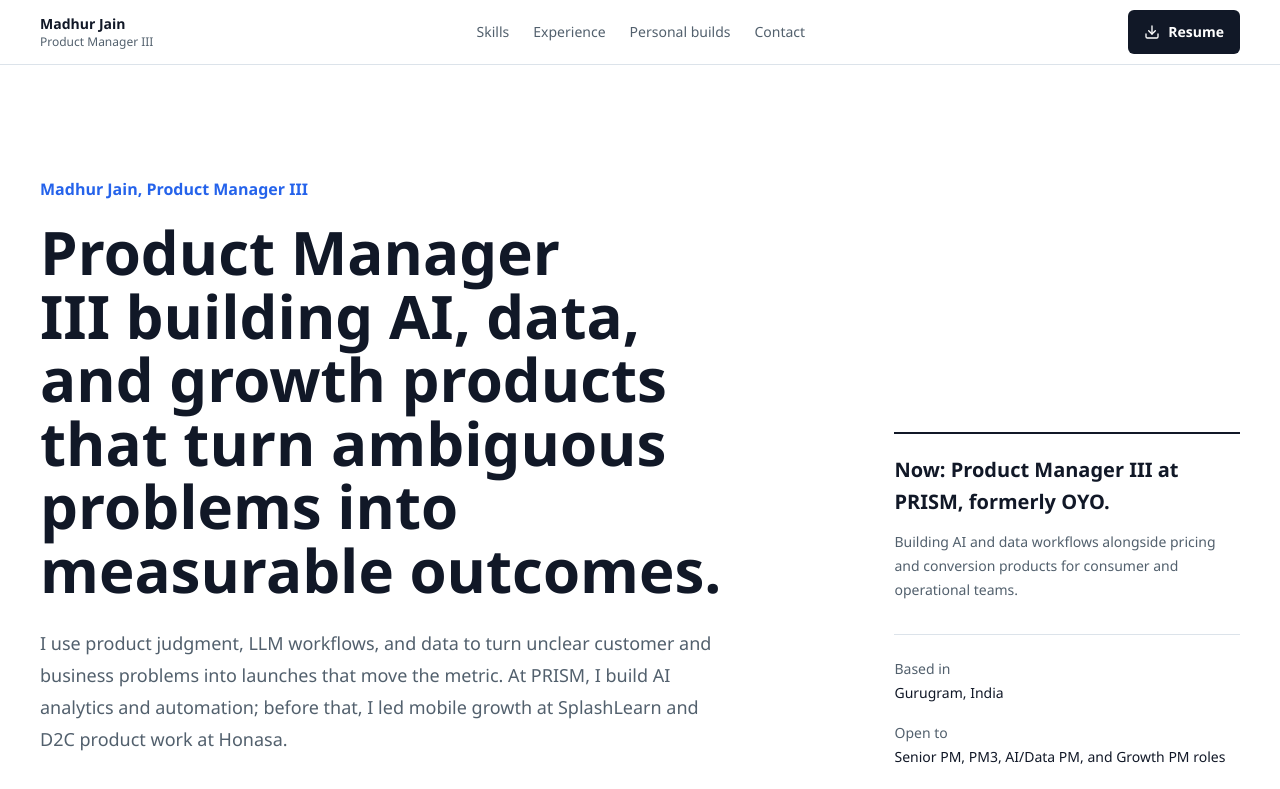
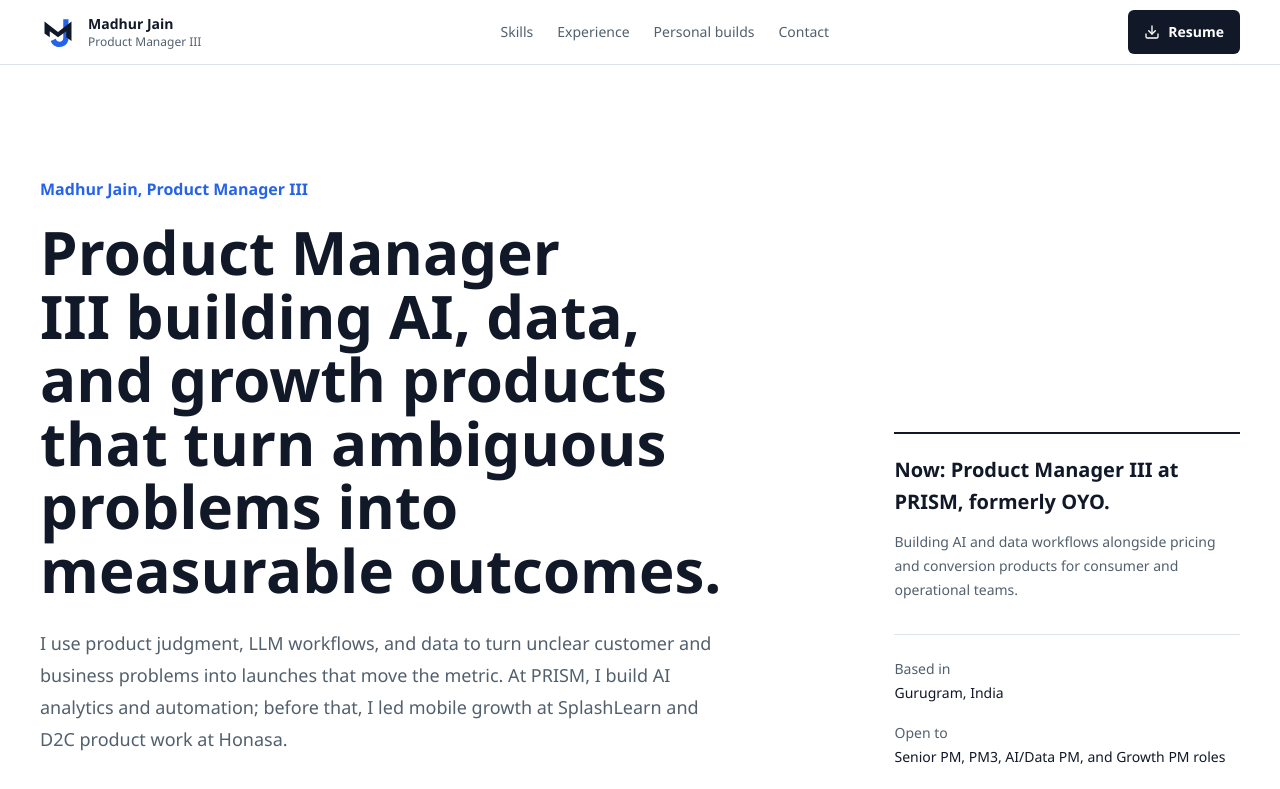
Before and after one commit to madhur0299/product-portfolio, a Next.js app: page / in a window 1280 px wide. Shown: the top 789 px of the page. Built offline with nearby package versions, Linux system fonts and the light colour scheme.

Commit message:
Add portfolio brand mark

```diff
--- /dev/null
+++ b/src/components/brand-mark.tsx
@@ -0,0 +1,23 @@
+type BrandMarkProps = {
+  className?: string;
+};
+
+export function BrandMark({ className }: BrandMarkProps) {
+  return (
+    <svg
+      viewBox="0 0 48 48"
+      fill="none"
+      aria-hidden="true"
+      className={className}
+    >
+      <path
+        fill="#2563EB"
+        d="M29 7h9v25c0 7-4.9 12-12 12-5.6 0-10.1-3.2-11.7-8.1l6.7-2.8c.8 2.4 2.8 3.9 5.1 3.9 2.9 0 4.9-2.1 4.9-5V7Z"
+      />
+      <path
+        fill="currentColor"
+        d="M6 36V10l18 14 18-14v26l-7-5V23l-11 8-11-8v8l-7-5Z"
+      />
+    </svg>
+  );
+}
--- a/src/components/site-header.tsx
+++ b/src/components/site-header.tsx
@@ -1,14 +1,18 @@
 import { Download } from "lucide-react";
 import Link from "next/link";
+import { BrandMark } from "@/components/brand-mark";
 import { profile } from "@/data/portfolio";
 
 export function SiteHeader() {
   return (
     <header className="sticky top-0 z-40 border-b border-line bg-surface/95 backdrop-blur">
       <div className="mx-auto flex min-h-16 max-w-7xl items-center justify-between gap-4 px-5 sm:px-8 lg:px-10">
-        <Link href="/" className="min-w-0 py-3">
-          <span className="block truncate text-sm font-semibold text-foreground">{profile.name}</span>
-          <span className="block truncate text-xs text-muted">Product Manager III</span>
+        <Link href="/" className="flex min-w-0 items-center gap-3 py-3">
+          <BrandMark className="h-9 w-9 shrink-0 text-foreground" />
+          <span className="min-w-0">
+            <span className="block truncate text-sm font-semibold text-foreground">{profile.name}</span>
+            <span className="block truncate text-xs text-muted">Product Manager III</span>
+          </span>
         </Link>
         <nav aria-label="Primary navigation" className="hidden items-center gap-6 text-sm font-medium text-muted md:flex">
           <Link href="/#skills" className="transition-colors hover:text-foreground">Skills</Link>
```
Also changed, not shown: src/app/icon.svg (added).
